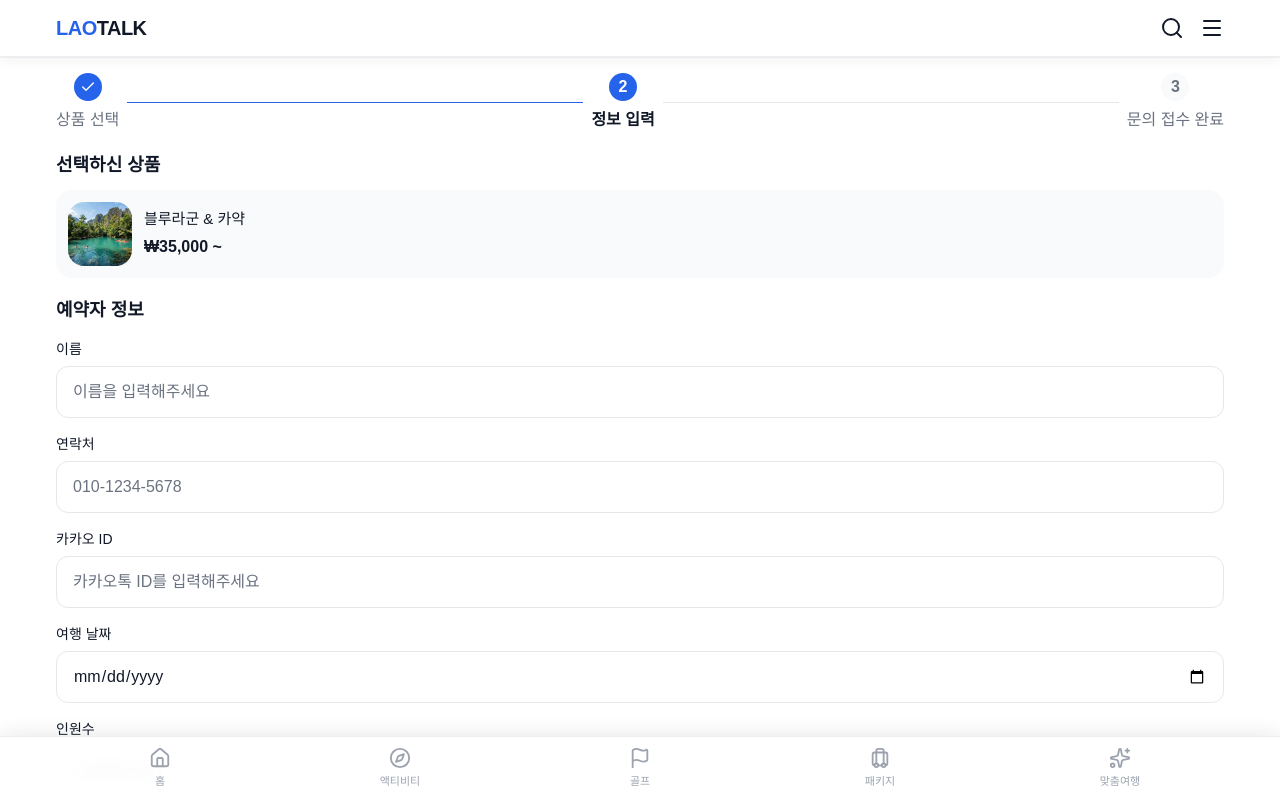
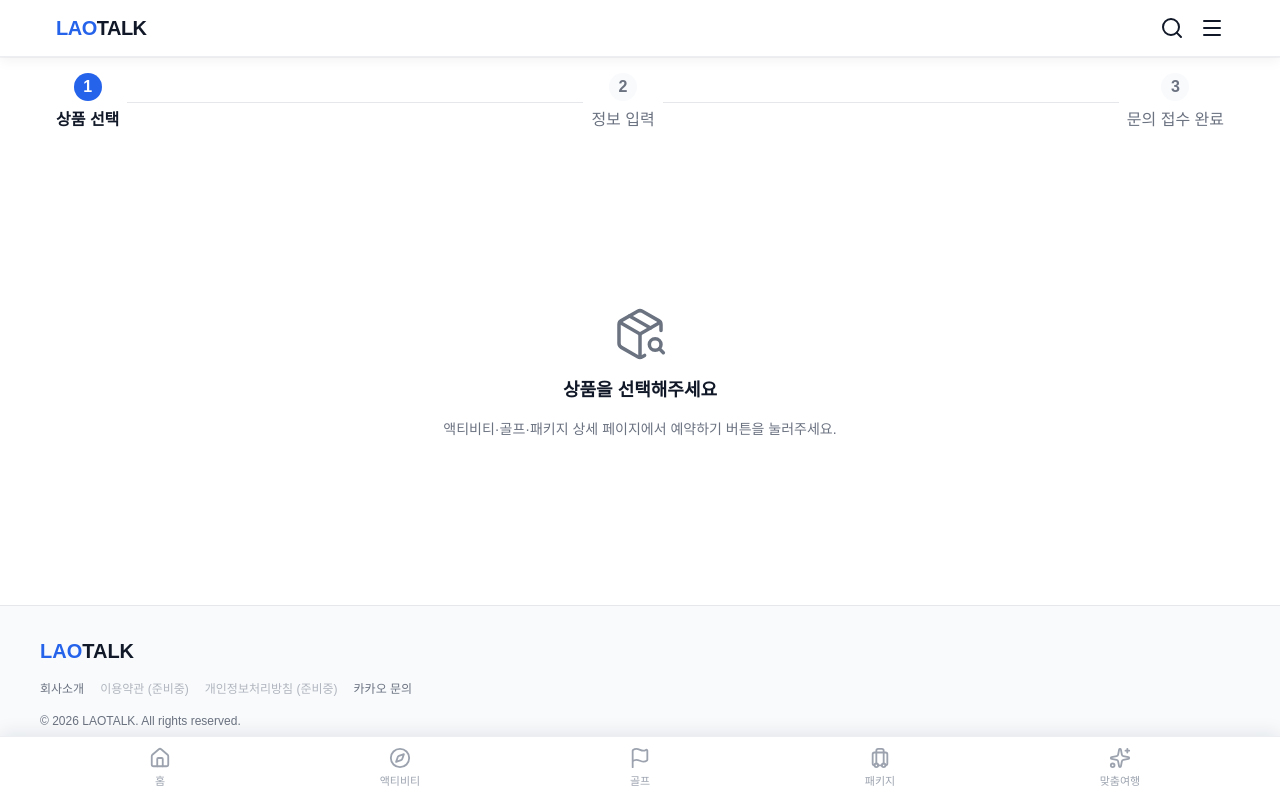
Before and after one commit to yiczxcv-arch/LAOTALK-2.0, a Next.js app: page /reservation in a window 1280 px wide. Shown: the top 800 px of the page. Built offline with nearby package versions, Linux system fonts and the light colour scheme; a web font is replaced by a local one.

Commit message:
fix: refine reservation empty state and footer links

```diff
--- a/components/layout/Footer.tsx
+++ b/components/layout/Footer.tsx
@@ -11,8 +11,12 @@ function Footer() {
 
         <div className="flex flex-wrap gap-x-4 gap-y-2">
           <span>회사소개</span>
-          <span>이용약관</span>
-          <span>개인정보처리방침</span>
+          <span aria-disabled="true" className="cursor-not-allowed opacity-50">
+            이용약관 (준비중)
+          </span>
+          <span aria-disabled="true" className="cursor-not-allowed opacity-50">
+            개인정보처리방침 (준비중)
+          </span>
           <Link href="/reservation" className="hover:text-foreground">
             카카오 문의
           </Link>
--- a/components/reservation/ReservationForm.tsx
+++ b/components/reservation/ReservationForm.tsx
@@ -1,7 +1,7 @@
 "use client";
 
 import { useState, type FormEvent } from "react";
-import { CircleCheck } from "lucide-react";
+import { CircleCheck, PackageSearch } from "lucide-react";
 import { StepIndicator } from "@/components/common/StepIndicator";
 import { TextField } from "@/components/common/TextField";
 import { SelectField } from "@/components/common/SelectField";
@@ -14,7 +14,7 @@ import { peopleCountOptions, type ReservationInquiry, type SelectedProduct } fro
 const steps = ["상품 선택", "정보 입력", "문의 접수 완료"];
 
 type ReservationFormProps = {
-  product: SelectedProduct;
+  product: SelectedProduct | null;
 };
 
 function createInitialForm(product: SelectedProduct): ReservationInquiry {
@@ -30,9 +30,11 @@ function createInitialForm(product: SelectedProduct): ReservationInquiry {
   };
 }
 
-/** 예약 문의 폼 — 상품 선택은 완료된 상태로 진입, 정보 입력 → 문의 접수 완료 2단계로 진행 */
+/** 예약 문의 폼 — 상품 상세에서 진입 시 상품 선택 완료 상태로 시작, 상품 없이 진입 시 선택 안내 상태로 표시 */
 function ReservationForm({ product }: ReservationFormProps) {
-  const [form, setForm] = useState<ReservationInquiry>(() => createInitialForm(product));
+  const [form, setForm] = useState<ReservationInquiry | null>(() =>
+    product ? createInitialForm(product) : null
+  );
   const [submitted, setSubmitted] = useState(false);
 
   function handleSubmit(event: FormEvent<HTMLFormElement>) {
@@ -44,7 +46,7 @@ function ReservationForm({ product }: ReservationFormProps) {
   return (
     <div className="mx-auto max-w-[1200px] pb-8">
       <section className="px-4 pt-4">
-        <StepIndicator steps={steps} currentStep={submitted ? 3 : 2} />
+        <StepIndicator steps={steps} currentStep={submitted ? 3 : form ? 2 : 1} />
       </section>
 
       {submitted ? (
@@ -56,6 +58,14 @@ function ReservationForm({ product }: ReservationFormProps) {
           <PrimaryButton href="/" className="mt-4 max-w-xs">
             홈으로 돌아가기
           </PrimaryButton>
+        </div>
+      ) : !form ? (
+        <div className="flex min-h-[55vh] flex-col items-center justify-center gap-4 px-4 pt-10 text-center">
+          <PackageSearch className="size-14 text-muted-foreground" strokeWidth={1.5} />
+          <p className="text-title2 text-foreground">상품을 선택해주세요</p>
+          <p className="text-body2 text-muted-foreground">
+            액티비티·골프·패키지 상세 페이지에서 예약하기 버튼을 눌러주세요.
+          </p>
         </div>
       ) : (
         <>
@@ -85,7 +95,7 @@ function ReservationForm({ product }: ReservationFormProps) {
               name="name"
               placeholder="이름을 입력해주세요"
               value={form.name}
-              onChange={(e) => setForm((f) => ({ ...f, name: e.target.value }))}
+              onChange={(e) => setForm((f) => (f ? { ...f, name: e.target.value } : f))}
               required
             />
 
@@ -95,7 +105,7 @@ function ReservationForm({ product }: ReservationFormProps) {
               type="tel"
               placeholder="010-1234-5678"
               value={form.phone}
-              onChange={(e) => setForm((f) => ({ ...f, phone: e.target.value }))}
+              onChange={(e) => setForm((f) => (f ? { ...f, phone: e.target.value } : f))}
               required
             />
 
@@ -104,7 +114,7 @@ function ReservationForm({ product }: ReservationFormProps) {
               name="kakaoId"
               placeholder="카카오톡 ID를 입력해주세요"
               value={form.kakaoId}
-              onChange={(e) => setForm((f) => ({ ...f, kakaoId: e.target.value }))}
+              onChange={(e) => setForm((f) => (f ? { ...f, kakaoId: e.target.value } : f))}
               required
             />
 
@@ -113,7 +123,7 @@ function ReservationForm({ product }: ReservationFormProps) {
               name="travelDate"
               type="date"
               value={form.travelDate}
-              onChange={(e) => setForm((f) => ({ ...f, travelDate: e.target.value }))}
+              onChange={(e) => setForm((f) => (f ? { ...f, travelDate: e.target.value } : f))}
               required
             />
 
@@ -122,7 +132,7 @@ function ReservationForm({ product }: ReservationFormProps) {
               name="peopleCount"
               options={[...peopleCountOptions]}
               value={form.peopleCount}
-              onChange={(e) => setForm((f) => ({ ...f, peopleCount: e.target.value }))}
+              onChange={(e) => setForm((f) => (f ? { ...f, peopleCount: e.target.value } : f))}
               required
             />
 
@@ -131,14 +141,14 @@ function ReservationForm({ product }: ReservationFormProps) {
               name="message"
               placeholder="요청사항을 입력해주세요"
               value={form.message}
-              onChange={(e) => setForm((f) => ({ ...f, message: e.target.value }))}
+              onChange={(e) => setForm((f) => (f ? { ...f, message: e.target.value } : f))}
             />
 
             <Checkbox
               label="개인정보 수집 및 이용에 동의합니다."
               name="agreedToPrivacyPolicy"
               checked={form.agreedToPrivacyPolicy}
-              onChange={(e) => setForm((f) => ({ ...f, agreedToPrivacyPolicy: e.target.checked }))}
+              onChange={(e) => setForm((f) => (f ? { ...f, agreedToPrivacyPolicy: e.target.checked } : f))}
               required
             />
 
--- a/src/app/(site)/reservation/page.tsx
+++ b/src/app/(site)/reservation/page.tsx
@@ -1,9 +1,9 @@
 import type { Metadata } from "next";
 import { ReservationForm } from "@/components/reservation/ReservationForm";
-import { activities, getActivityBySlug } from "@/lib/data/activities";
+import { getActivityBySlug } from "@/lib/data/activities";
 import { getGolfCourseBySlug } from "@/lib/data/golf";
 import { getPackageBySlug } from "@/lib/data/packages";
-import type { ProductType, SelectedProduct } from "@/lib/types/inquiry";
+import type { SelectedProduct } from "@/lib/types/inquiry";
 
 export const metadata: Metadata = {
   title: "예약 문의 | LAOTALK",
@@ -14,7 +14,8 @@ type ReservationPageProps = {
   searchParams: Promise<{ type?: string; slug?: string }>;
 };
 
-function resolveProduct(type?: string, slug?: string): SelectedProduct {
+/** 쿼리(type/slug)로 상품을 찾지 못하면 null을 반환한다 — 특정 상품으로의 임의 폴백 없음 */
+function resolveProduct(type?: string, slug?: string): SelectedProduct | null {
   if (type === "activity" && slug) {
     const activity = getActivityBySlug(slug);
     if (activity) {
@@ -52,14 +53,7 @@ function resolveProduct(type?: string, slug?: string): SelectedProduct {
     }
   }
 
-  const fallback = activities[0];
-  return {
-    type: "activity" as ProductType,
-    slug: fallback.slug,
-    title: fallback.title,
-    price: fallback.price,
-    imageSrc: fallback.imageSrc,
-  };
+  return null;
 }
 
 /** 예약 문의 페이지 (docs/02_BLUEPRINT.md #8 RESERVATION · design/wireframe 7번.png "04 예약하기") */
```
